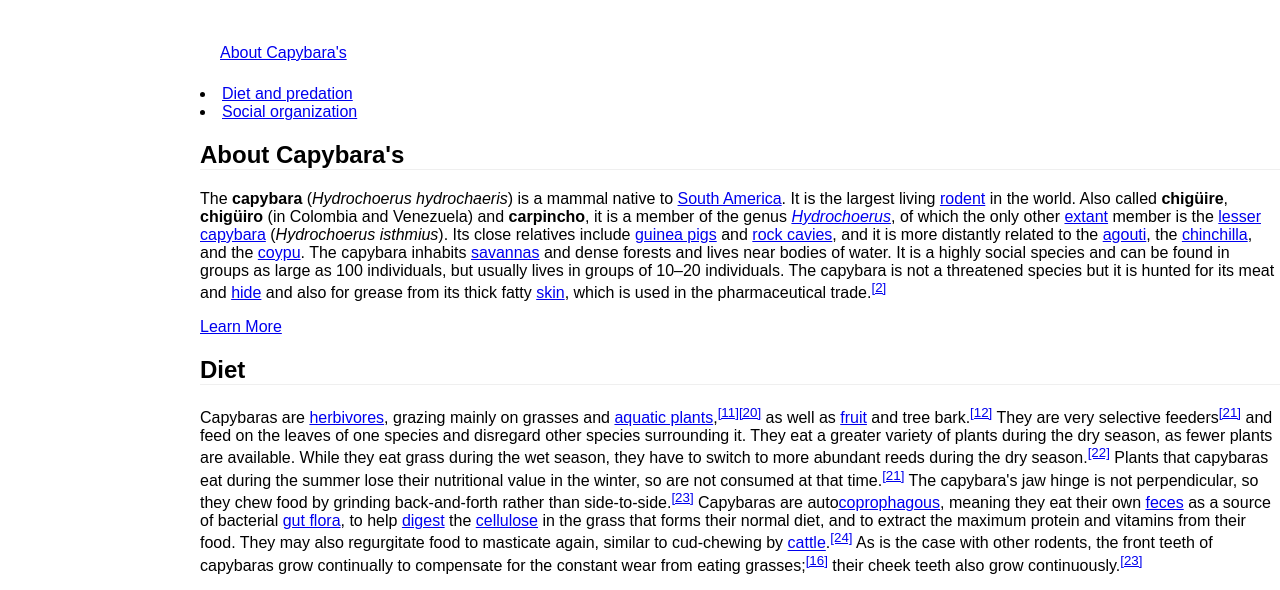
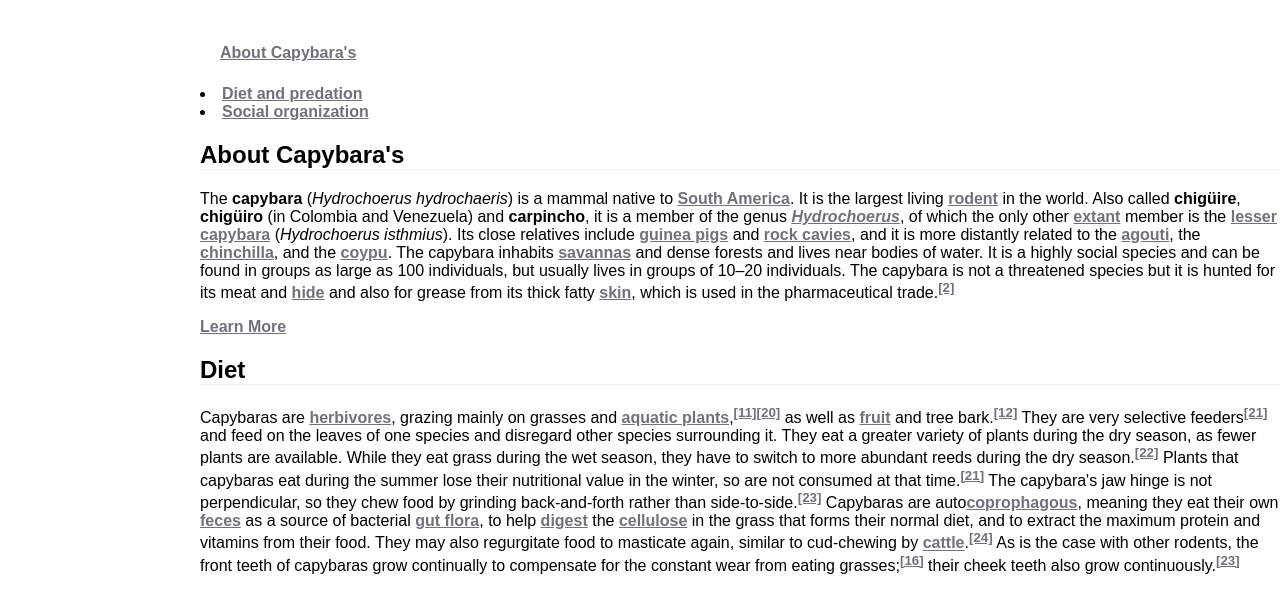
Before and after one commit to Lieuwe41/GitHub-1, a plain HTML site: page huiswerkopdracht.html in a window 1280 px wide. Shown: the part 210-800 px from the top of the page. Drawn offline with Linux system fonts and the light colour scheme.

Commit message:
linkjes zijn grijs en bold

```diff
--- a/huiswerkopdracht.css
+++ b/huiswerkopdracht.css
@@ -50,7 +50,8 @@ html, body {
 
 
   .page-content a {
-
+   color: #6f717d;
+   font-weight: bold;
   }
 
 h1 {
```
